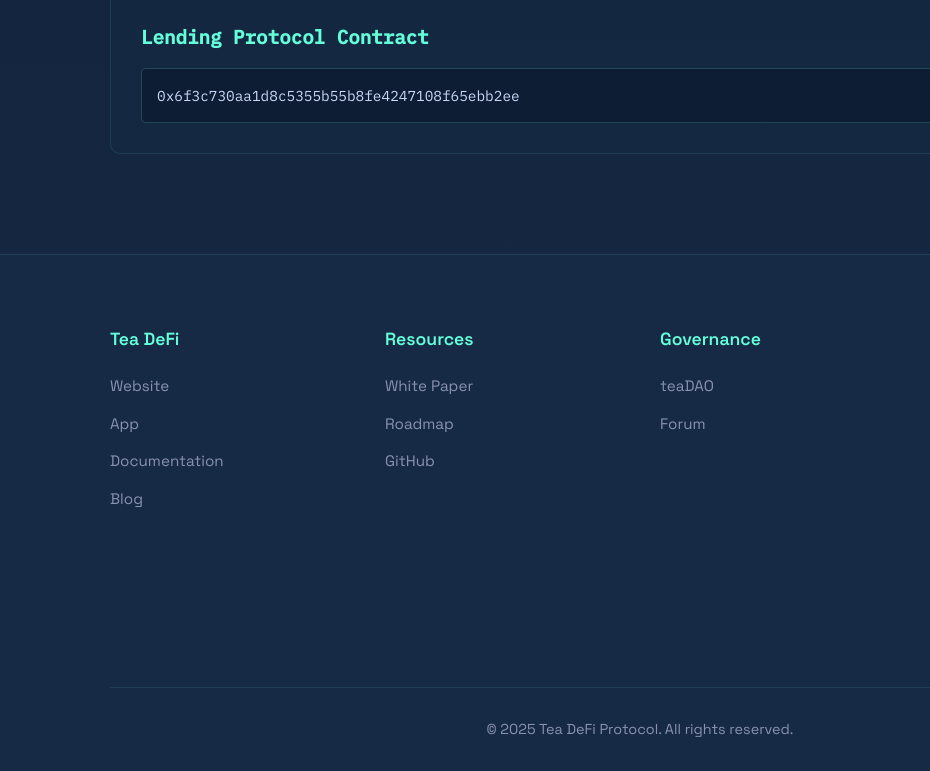
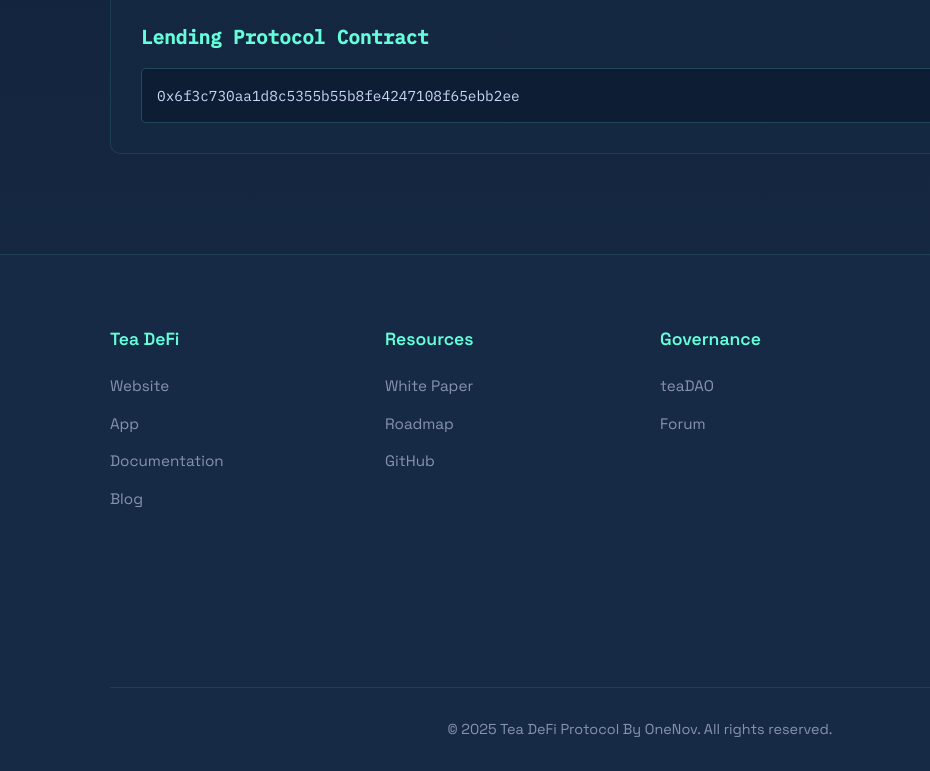
Before and after one commit to OneNov0209/tea-defi, a plain HTML site: page index.html in a window 1280 px wide. Shown: the part 1883-2654 px from the top of the page, 0-930 px from the left. Drawn offline with Linux system fonts and the light colour scheme.

Commit message:
Update index.html

```diff
--- a/index.html
+++ b/index.html
@@ -600,7 +600,7 @@
         </div>
 
         <div class="footer-bottom">
-          <p>© 2025 Tea DeFi Protocol. All rights reserved.</p>
+          <p>© 2025 Tea DeFi Protocol By OneNov. All rights reserved.</p>
         </div>
       </div>
     </footer>
```
